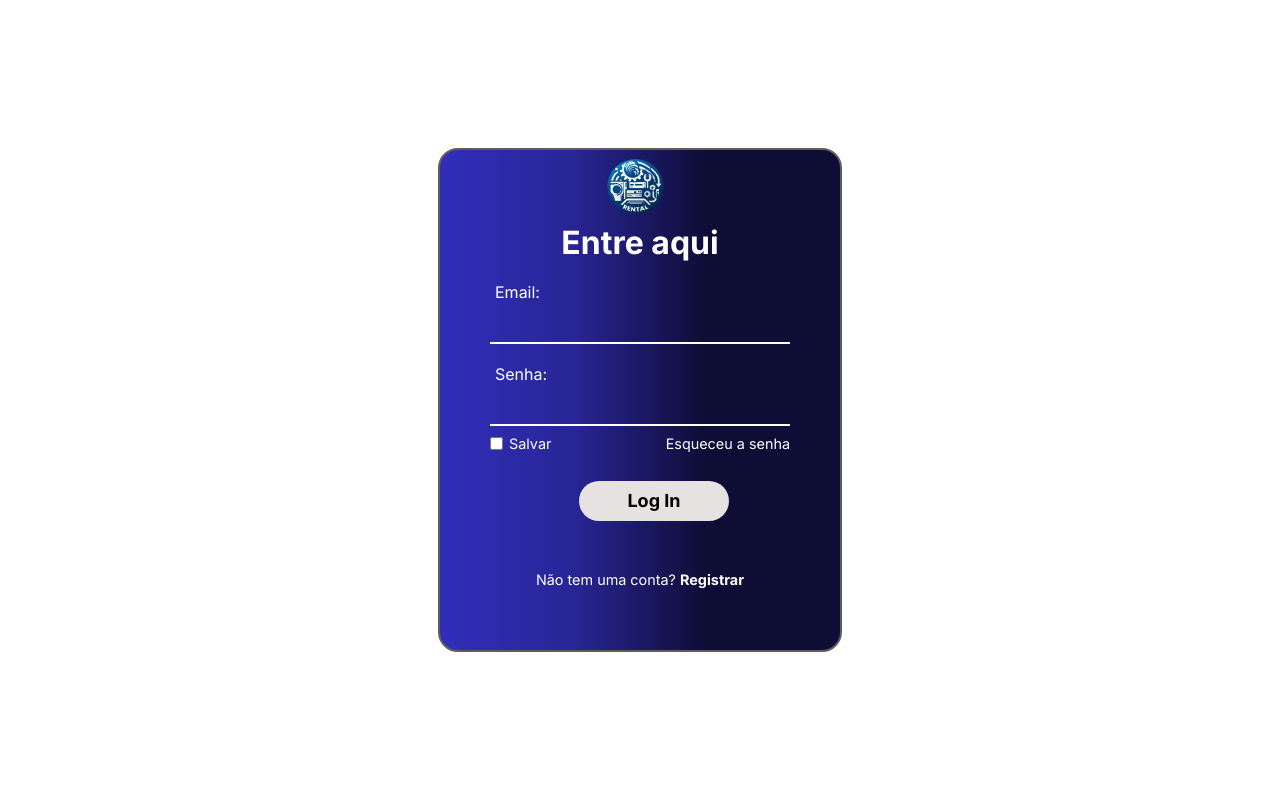
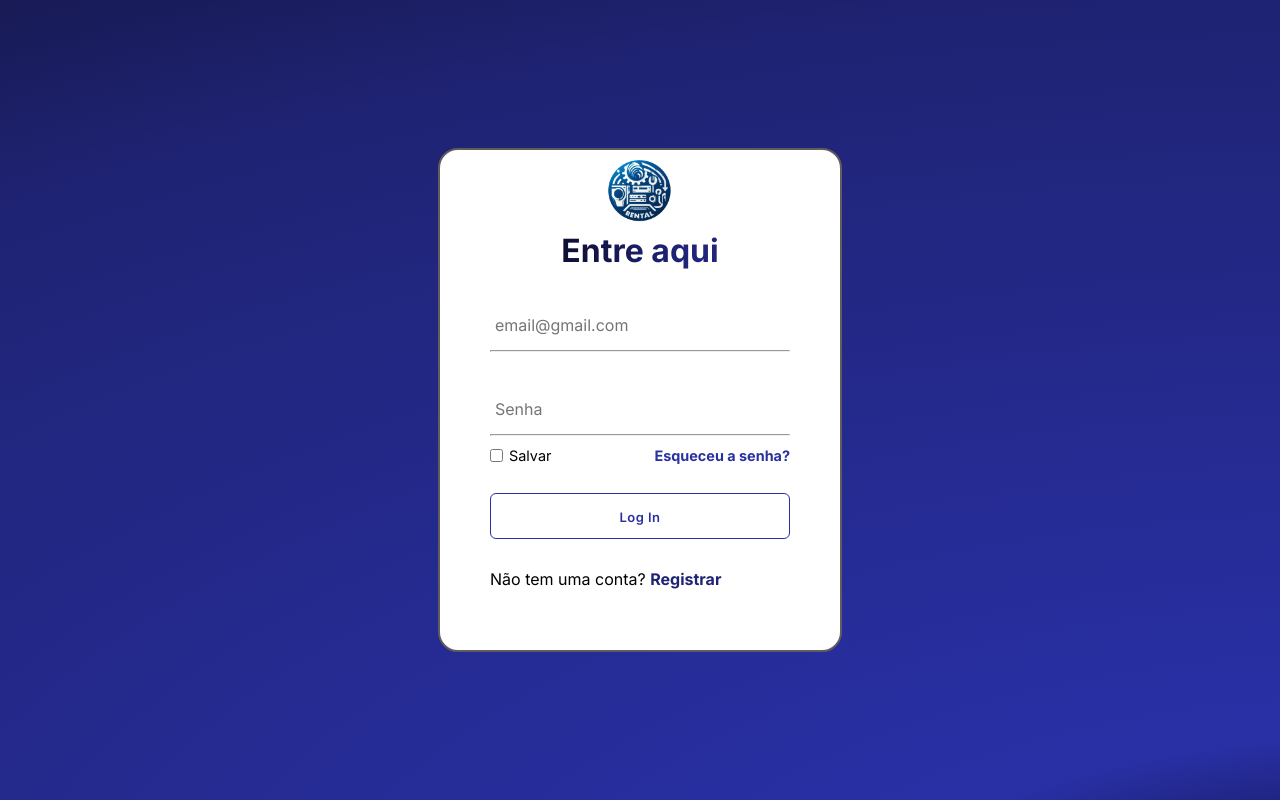
Before and after one commit to Danielassuncao99/ALUGUE-AQUI, a plain HTML site: page index.html in a window 1280 px wide. Drawn offline with Linux system fonts and the light colour scheme.

Commit message:
Login projeto

```diff
--- a/index.html
+++ b/index.html
@@ -22,16 +22,17 @@
 
             <h2>Entre aqui</h2>
 
+
             <div class="inputbox">
                 <ion-icon name="mail-outline"></ion-icon>
-                <input type="email" name="" id="" required>
-                <label for="">Email:</label>
+                <input type="email" name="" id="" required placeholder="email@gmail.com">
+                <hr>
             </div>
 
             <div class="inputbox">
                 <ion-icon name="lock-closed-outline"></ion-icon>
-                <input type="password" name="" id="" required>
-                <label for="">Senha:</label>
+                <input type="password" name="" id="" required placeholder="Senha">
+                <hr>
             </div>
 
             <div class="forget">
@@ -39,7 +40,7 @@
                     <input type="checkbox">Salvar
                 </label>
                 <label for="">
-                    Esqueceu a senha
+                    Esqueceu a senha?
                 </label>
             </div>
 
--- a/style.css
+++ b/style.css
@@ -15,7 +15,8 @@ body{
     justify-content: center;
     align-items: center;
     min-height: 100vh;
-   background-color: #fff  /*url("https://images.pexels.com/photos/3232784/pexels-photo-3232784.jpeg?auto=compress&cs=tinysrgb&w=1260&h=750&dpr=1") no-repeat*/;
+    background: radial-gradient(254.54% 176.86% at 109.74% 124.56%, #00010D 0%, #2930A6 18.75%, #1F2373 70.3%, #121440 90.7%, #0B0D26 100%);
+
     background-position: center;
     background-size: cover;
     width: 100%;
@@ -30,7 +31,7 @@ body{
     left: 40%;
     top: 0%;
     z-index: 1;
-   max-width: 18%;
+   max-width: 20%;
 
 
 
@@ -49,15 +50,21 @@ body{
             border-radius: 20px;
             backdrop-filter: blur(15px);
             background: transparent;
-            background: linear-gradient(90deg, #312ebb, #282596, #0e0d35, #0e0d35);
+            background-color:#fff;
 
 
           }
+
+
+
+
           h2{
-            font-size: 2em;
-            color: #fff;
+            font-size: 32px;
+            background:linear-gradient(90deg, #010105, #0B0C29, #111340, #1A1E64, #20257B, #20257B, #29309F);
+            -webkit-background-clip: text;
+            -webkit-text-fill-color: transparent;
             text-align: center;
-            padding-top: 25px;
+            padding-top: 20px;
 
           }
 
@@ -118,18 +125,22 @@ body{
 
 
 button{
-    width: 50%;
-    margin-left: 89px;
+    width: 100%;
+    border-radius: 6px;
+    background-color: transparent;
+    border: 1px solid #29309F;
+    font-weight: 600;
+    padding: 15px 19.5px 13px;
+    margin: 0 auto;
+    text-align: center;
     justify-content: center;
-    text-align: center;
-    height: 40px;
-    border-radius: 40px;
-    background-color: #e6e2e2;
-    border: none;
     outline: none;
+    color: #29309F;
     cursor: pointer;
-    font-size: 18px;
-    font-weight: 700;
+    font-size: 13px;
+    letter-spacing: 0.45px;
+    font-weight: 700;
+
 
 
 }
@@ -142,19 +153,23 @@ button{
     justify-content: space-between;
     margin: 10px 0 15px;
     font-size: 0.9em;
-    color: #fff;
+
 
 
 }
 
 .forget label:nth-child(2){
     order: 1;
+    color: #29309F;
 
+    font-weight: bold;
 }
 
 .forget label{
     display: flex;
     align-items: center;
+
+
 
 
 }
@@ -165,8 +180,10 @@ button{
 }
 
 .forget label a {
-    color: #fff;
+    color: #1F2373;
+    font-weight: 700;
     text-decoration: none;
+
 
 
 }
@@ -176,21 +193,25 @@ button{
 
 }
 
+
+
 .register {
-    font-size: 0.9em;
-    color: #fff;
-    text-align: center;
-    margin: 20px 0 15px;
 
+    color: #000;
+    text-decoration:none;
     padding-top: 30px;
+
 }
 
 .register p a{
     text-decoration: none;
-    color: #fff;
+    color: #1F2373;
     font-weight: 800;
+
+    font-weight: 700;
 }
 
 .register p a:hover{
     text-decoration: underline;
+
 }
```
